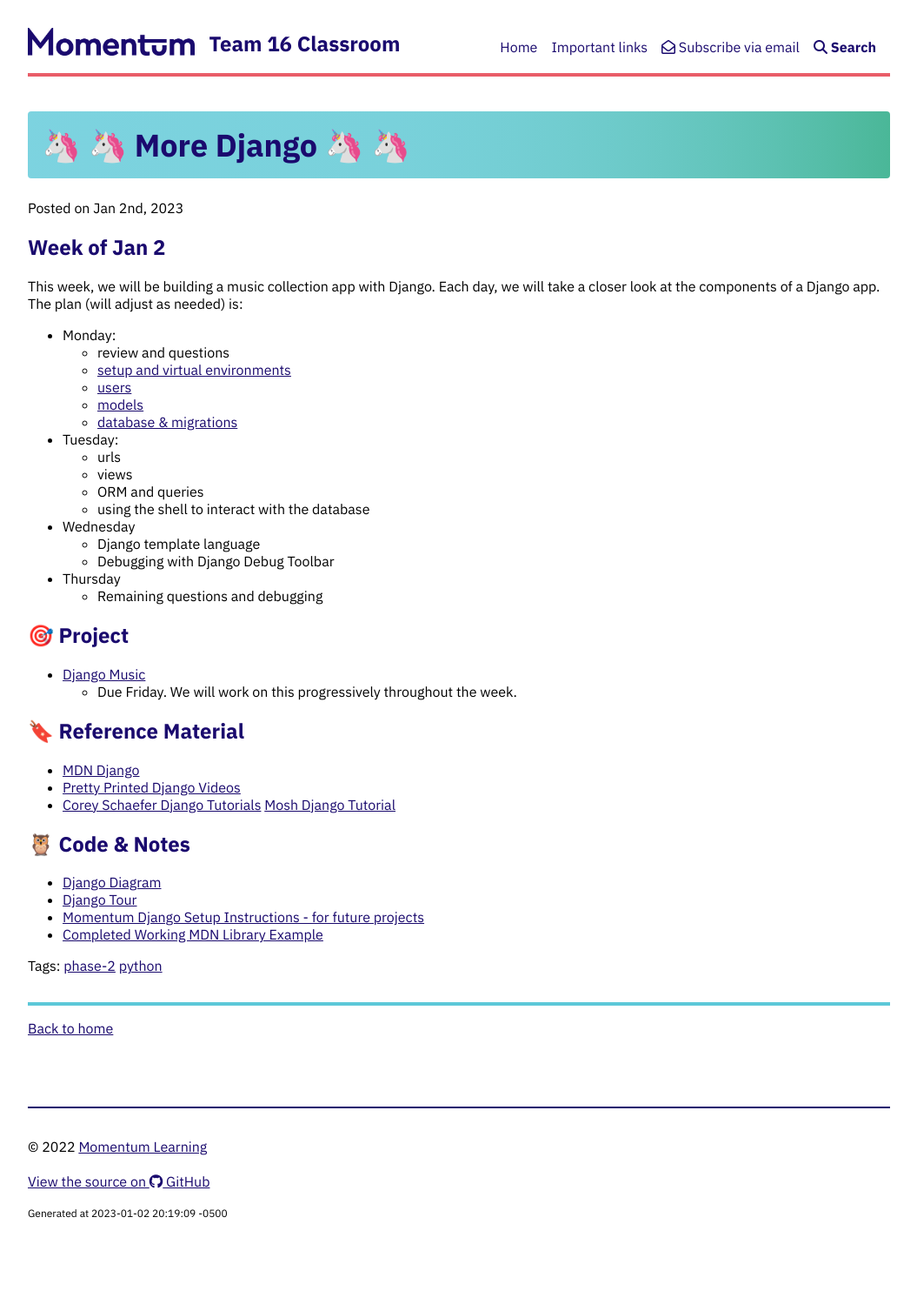
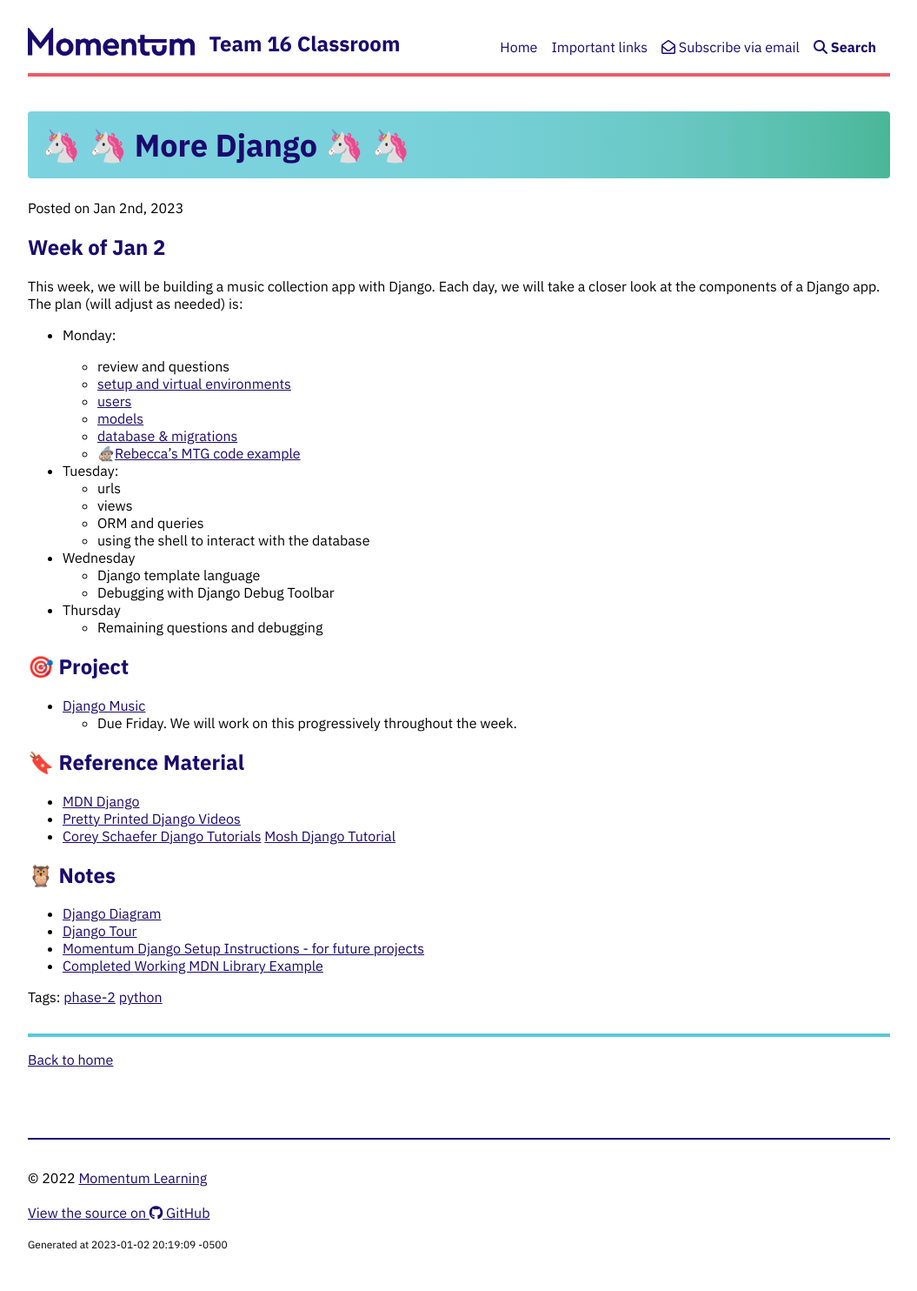
Before and after one commit to Momentum-Team-16/momentum-team-16.github.io, a Jekyll site: the page built from _posts/2023-01-02-py-django copy.md, in a window 1280 px wide. Shown: the whole page at 87% size, without its empty margins (112-1167 px from the left). Built offline with Jekyll 4.4.1, drawn with Linux system fonts in a browser that asks for light colours; nearby versions of some CDN libraries; before the commit the page ends 1448 px from its top, so only the background shows below that; part of the change alters nothing that is shown.

Commit message:
add link to sample app

```diff
--- a/_posts/2023-01-02-py-django copy.md
+++ b/_posts/2023-01-02-py-django copy.md
@@ -9,11 +9,14 @@ tags: phase-2 python
 This week, we will be building a music collection app with Django. Each day, we will take a closer look at the components of a Django app. The plan (will adjust as needed) is:
 
 - Monday:
+
   - review and questions
   - [setup and virtual environments](https://www.notion.so/momentumlearn/Starting-a-new-Django-project-071f052d07cc4ea6bdf998eb9e4a4a3c)
   - [users](https://github.com/Momentum-Team-16/notes/blob/main/django-users.md)
   - [models](https://github.com/Momentum-Team-16/notes/blob/main/django-models.md)
   - [database & migrations](https://github.com/Momentum-Team-16/notes/blob/main/django-database-and-migrations.md)
+  - 🧙🏼[Rebecca's MTG code example](https://github.com/Momentum-Team-16/django-music-rlconley)
+
 - Tuesday:
   - urls
   - views
@@ -36,7 +39,7 @@ This week, we will be building a music collection app with Django. Each day, we
 - [Pretty Printed Django Videos](https://www.youtube.com/watch?v=QVX-etwgvJ8)
 - [Corey Schaefer Django Tutorials](https://www.youtube.com/playlist?list=PL-osiE80TeTtoQCKZ03TU5fNfx2UY6U4p) [Mosh Django Tutorial](https://www.youtube.com/watch?v=rHux0gMZ3Eg)
 
-## 🦉 Code & Notes
+## 🦉 Notes
 
 - [Django Diagram](https://github.com/Momentum-Team-16/notes/blob/main/django-diagram.md)
 - [Django Tour](https://github.com/Momentum-Team-16/notes/blob/main/django-tour.md)
```
